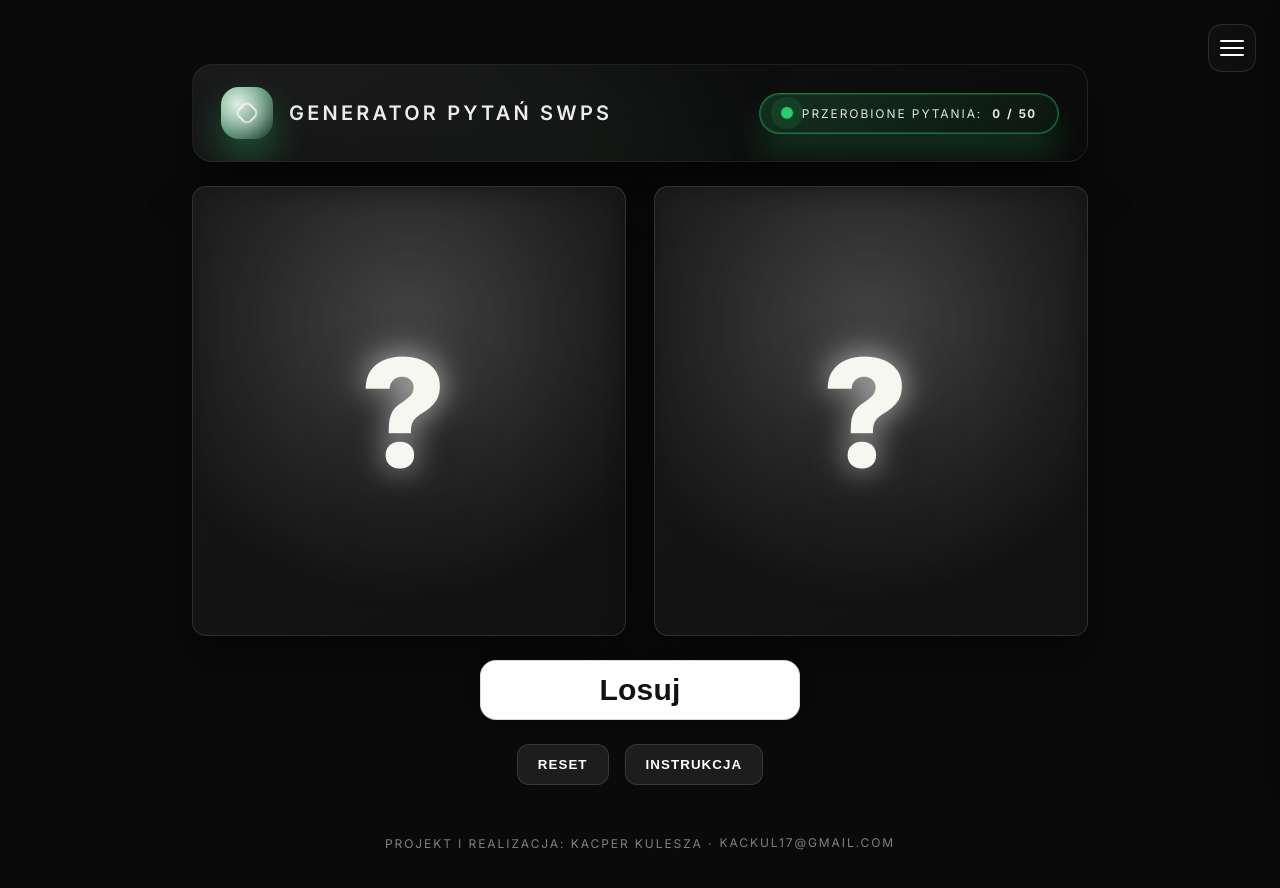
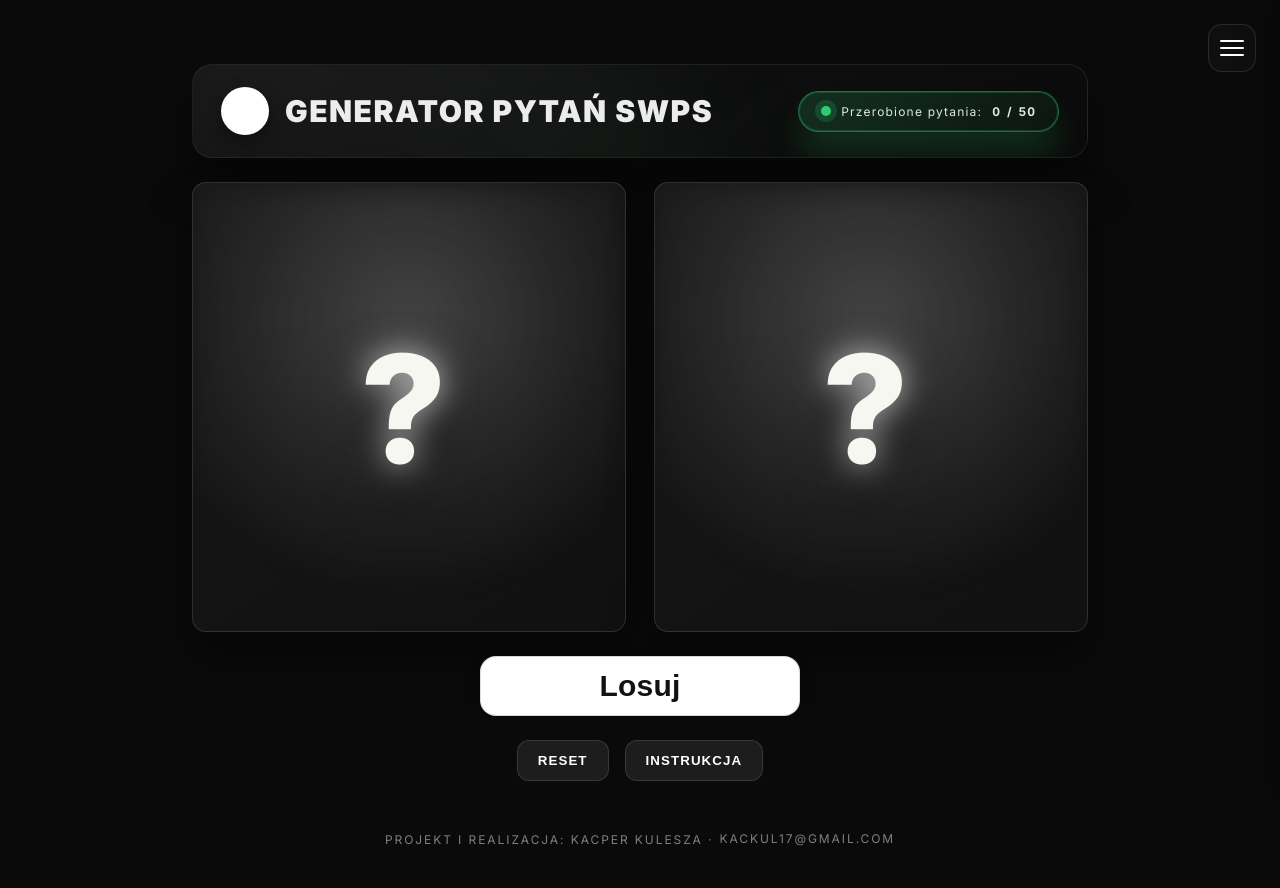
Before and after one commit to Sayukoo/generator-pytan-swps, a plain HTML site: page index.html in a window 1280 px wide. Drawn offline with Linux system fonts and the light colour scheme.

Commit message:
Instruction + Logo change

```diff
--- a/index.html
+++ b/index.html
@@ -85,9 +85,7 @@
     <h1 class="visually-hidden">Generator losowych pytań SWPS</h1>
     <nav class="app-nav" aria-label="Nawigacja główna">
       <div class="app-nav__brand">
-        <span class="app-nav__badge" aria-hidden="true">
-          <span class="app-nav__badge-glow"></span>
-        </span>
+        <span class="app-nav__badge" aria-hidden="true"></span>
         <div class="app-nav__text">
           <span class="app-nav__title">Generator pytań SWPS</span>
         </div>
@@ -134,12 +132,13 @@
 
   <dialog id="helpDialog">
     <h3>Instrukcja</h3>
-    <p>
-      Kliknij <b>Losuj</b>, aby wylosować dwa numery z listy pytań.<br /><br />
-      Kliknij dowolną kartę, aby wybrać pytanie.<br /><br />
-      <b>Reset</b> czyści losowanie.<br /><br />
-      Skróty klawiszowe: Spacja = Losuj, R = Reset.
-    </p>
+    <ol class="help-list">
+      <li>Naciśnij <b>Losuj</b>, aby dobrać dwa nowe pytania z puli widocznej w panelu filtrów.</li>
+      <li>Kliknij kartę z pytaniem, aby oznaczyć je jako opanowane albo wrócić na listę do przećwiczenia.</li>
+      <li>Przyciśnij <b>Reset</b>, kiedy chcesz wyczyścić aktualne losowanie i liczniki postępu.</li>
+      <li>Rozwiń menu filtrów w prawym górnym rogu, aby zawęzić losowanie do wybranych tagów lub statusów.</li>
+    </ol>
+    <p>Przycisk <kbd>Spacja</kbd> losuje kolejną parę pytań, a <kbd>R</kbd> natychmiast resetuje widok.</p>
     <button id="closeHelp" type="button">Zamknij</button>
   </dialog>
 
--- a/styles.css
+++ b/styles.css
@@ -589,37 +589,14 @@ body.menu-open .menu-icon span:nth-child(3) {
 }
 
 .app-nav__badge {
-  width: 52px;
-  height: 52px;
-  border-radius: 18px;
-  background: linear-gradient(130deg, rgba(46, 204, 113, 0.72), rgba(46, 204, 113, 0.18));
-  display: flex;
+  width: 48px;
+  height: 48px;
+  border-radius: 50%;
+  background: #ffffff;
+  display: inline-flex;
   align-items: center;
   justify-content: center;
-  position: relative;
-  overflow: hidden;
-  box-shadow: 0 18px 36px rgba(46, 204, 113, 0.34);
-  isolation: isolate;
-}
-
-.app-nav__badge::after {
-  content: '';
-  width: 18px;
-  height: 18px;
-  border: 2px solid rgba(255, 255, 255, 0.85);
-  border-radius: 6px;
-  transform: rotate(45deg);
-  opacity: 0.9;
-  box-shadow: 0 0 18px rgba(255, 255, 255, 0.6);
-}
-
-.app-nav__badge-glow {
-  position: absolute;
-  inset: -40%;
-  background: radial-gradient(circle at 40% 40%, rgba(255, 255, 255, 0.95), rgba(255, 255, 255, 0) 60%);
-  opacity: 0.85;
-  animation: navBadgePulse 5s ease-in-out infinite;
-  z-index: -1;
+  box-shadow: 0 6px 16px rgba(0, 0, 0, 0.35);
 }
 
 .app-nav__text {
@@ -632,8 +609,9 @@ body.menu-open .menu-icon span:nth-child(3) {
 }
 
 .app-nav__title {
-  font-size: 20px;
-  letter-spacing: 0.16em;
+  font-size: 30px;
+  font-weight: 850;
+  letter-spacing: 0.05em;
   text-transform: uppercase;
   color: rgba(255, 255, 255, 0.92);
 }
@@ -651,9 +629,8 @@ body.menu-open .menu-icon span:nth-child(3) {
   border: 1px solid rgba(46, 204, 113, 0.45);
   background: linear-gradient(135deg, rgba(46, 204, 113, 0.18), rgba(46, 204, 113, 0.06));
   color: rgba(255, 255, 255, 0.88);
-  letter-spacing: 0.16em;
+  letter-spacing: 0.10em;
   font-size: 12px;
-  text-transform: uppercase;
   position: relative;
   overflow: hidden;
   box-shadow: 0 0 0 1px rgba(46, 204, 113, 0.22) inset, 0 22px 32px rgba(46, 204, 113, 0.18);
@@ -678,7 +655,6 @@ body.menu-open .menu-icon span:nth-child(3) {
   border-radius: 999px;
   background: var(--accent);
   box-shadow: 0 0 0 6px rgba(46, 204, 113, 0.18);
-  animation: navDotPulse 2200ms ease-in-out infinite;
 }
 
 .app-nav__pill-count {
@@ -1014,6 +990,17 @@ dialog h3 {
   letter-spacing: 0.4px;
 }
 
+dialog .help-list {
+  margin: 12px 0 20px;
+  padding-left: 20px;
+  display: grid;
+  gap: 8px;
+}
+
+dialog .help-list li {
+  line-height: 1.5;
+}
+
 dialog button {
   margin-top: 24px;
   padding: 12px 24px;
@@ -1203,7 +1190,7 @@ dialog button:hover {
   }
 
   .app-nav__title {
-    letter-spacing: 0.12em;
+    letter-spacing: 0.04em;
   }
 
   .cards {
```
